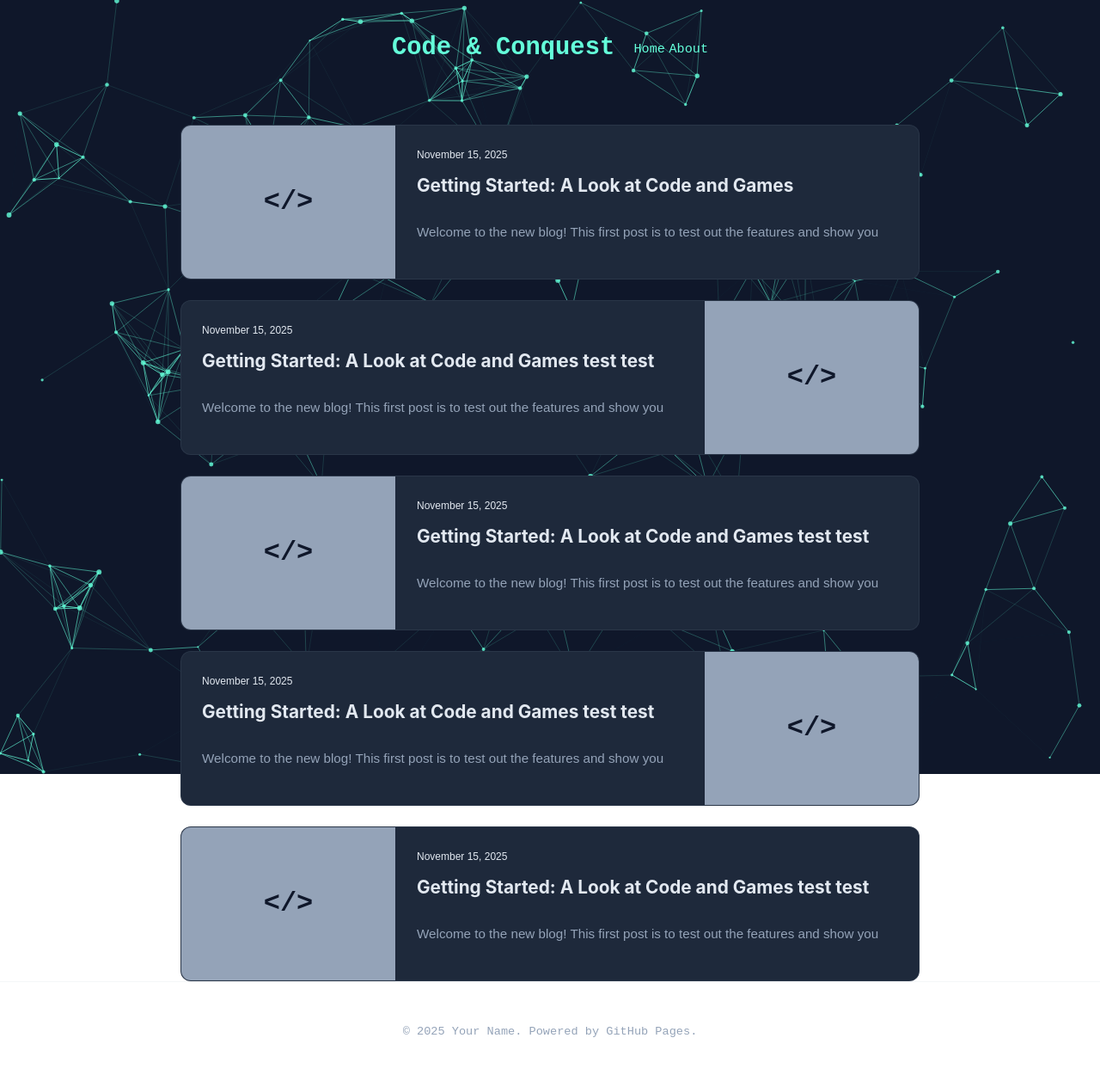
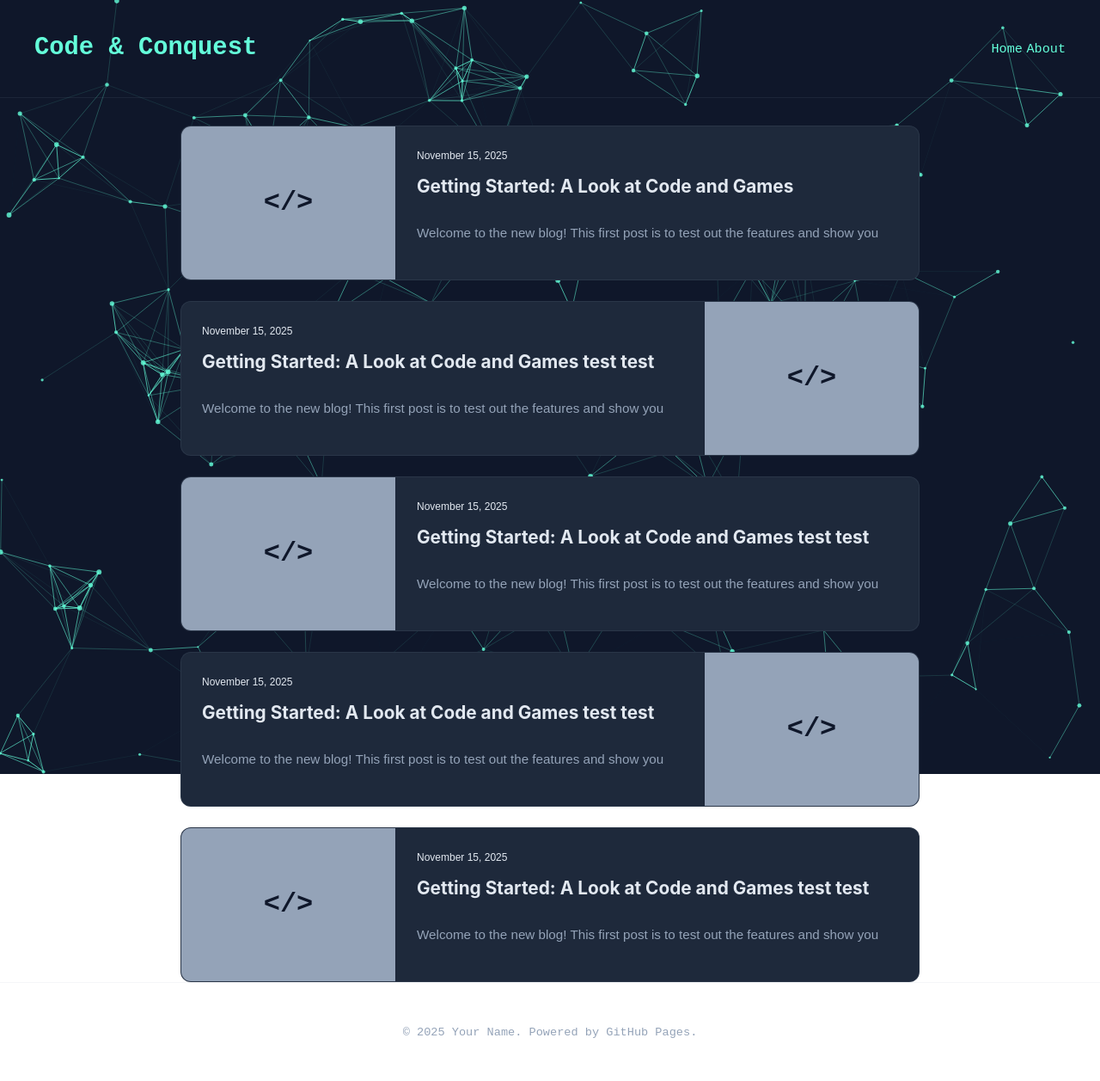
Before and after one commit to RobPiwowarek/RobPiwowarek.github.io, a Jekyll site: the page built from index.md, in a window 1280 px wide. Shown: the whole page at 86% size. Built offline with Jekyll 4.4.1, drawn with Linux system fonts in a browser that asks for light colours.

Commit message:
last tweaks

```diff
--- a/assets/css/style.css
+++ b/assets/css/style.css
@@ -55,15 +55,21 @@ body {
 a { text-decoration: none; color: inherit; }
 
 /* =========================================
-   3. HEADER & NAV (FIXED)
+   3. HEADER (Wide & Spaced Out)
    ========================================= */
 .site-header {
     display: flex;
-    justify-content: space-between;
+    justify-content: space-between; /* Pushes Title Left, Nav Right */
     align-items: center;
-    max-width: var(--container-width);
-    margin: 0 auto;
-    padding: 2rem 20px; /* Added side padding for mobile safety */
+
+    /* CHANGED: Use full width instead of narrow container width */
+    width: 100%;
+    max-width: 1400px; /* Matches your Matrix Box wrapper width */
+
+    margin: 0 auto; /* Centers the bar if screen is > 1400px */
+    padding: 2rem 40px; /* Add padding so they don't touch the very edge of the screen */
+
+    border-bottom: 1px solid var(--border-subtle);
     position: relative;
     z-index: 10;
 }
```
Also changed, not shown: _posts/2025-11-15-getting-started.md (+1 -1 lines).
